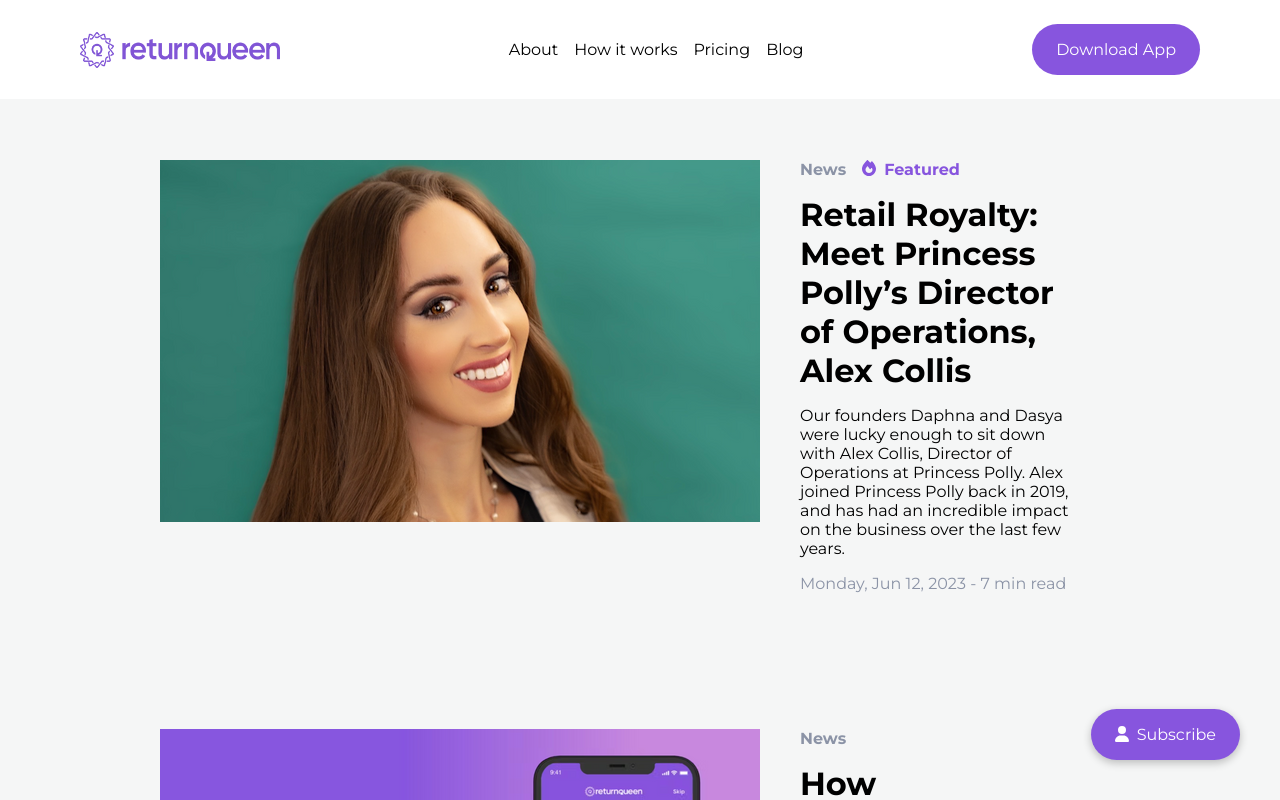
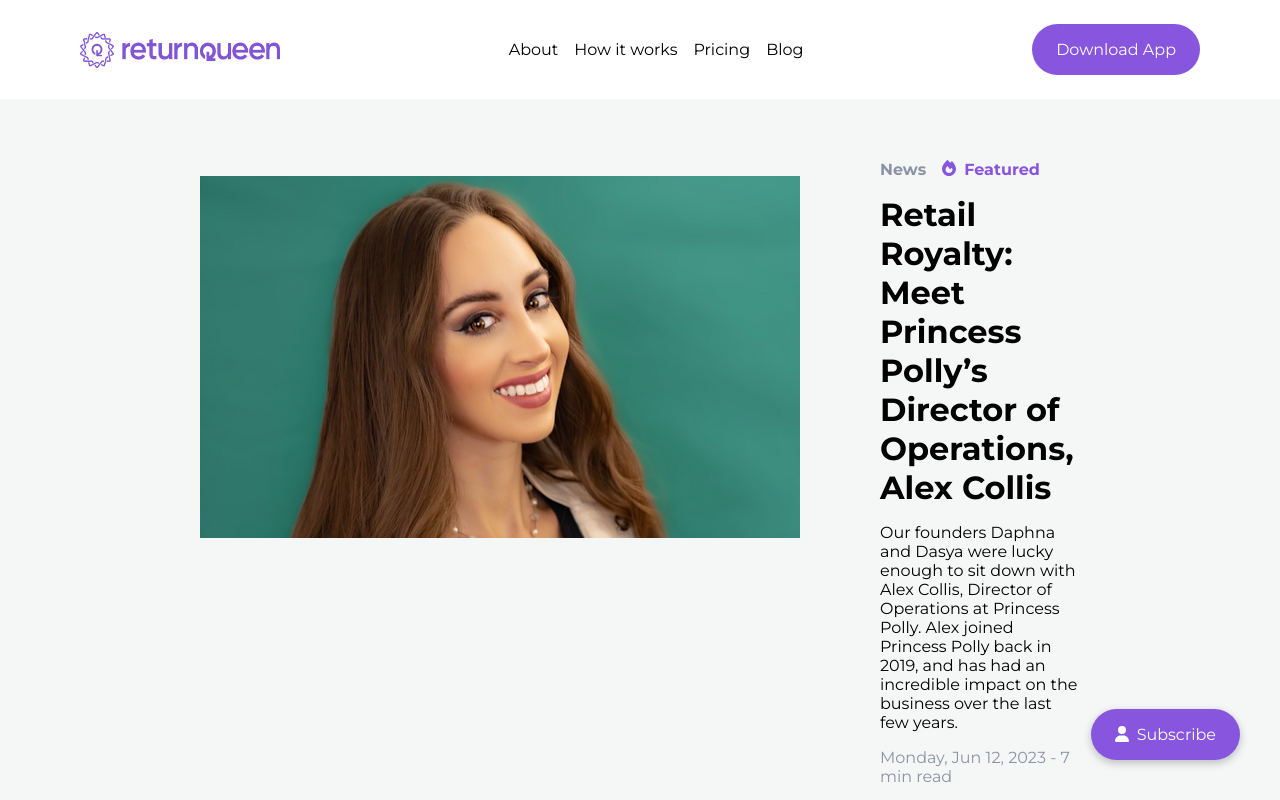
Before and after one commit to yubinjodev/sass-study, a Next.js app: page /blog in a window 1280 px wide. Shown: the top 800 px of the page. Built offline with nearby package versions, Linux system fonts and the light colour scheme.

Commit message:
style: semantics for blog

```diff
--- a/src/components/BlogArticle.tsx
+++ b/src/components/BlogArticle.tsx
@@ -21,12 +21,11 @@ export default function BlogArticle(props: BlogArticleProps) {
 
   return (
     <article className="blogarticle flexrow componentspacing">
-      <div className="blogarticle__image">
+      <figure className="blogarticle__image">
+        <img alt="" src={imgPath} />
+      </figure>
 
-          <img alt="" src={imgPath} />
-      </div>
-
-      <div className="blogarticle__details">
+      <section className="blogarticle__details">
         <div className="flexrowplain">
           <span className="blogarticle__category">{category}</span>
           <span>
@@ -53,7 +52,7 @@ export default function BlogArticle(props: BlogArticleProps) {
             - {duration} min read
           </div>
         </div>
-      </div>
+      </section>
     </article>
   );
 }
--- a/src/features/blog/Blog.tsx
+++ b/src/features/blog/Blog.tsx
@@ -28,8 +28,9 @@ const BlogArticleData: BlogArticleProps[] = [
   },
 ];
 
-export default function Blog(){
-    return(<section className="blog general">
+export default function Blog() {
+  return (
+    <div className="blog general">
       {BlogArticleData.map(
         (
           { category, date, description, duration, imgPath, title, featured },
@@ -47,5 +48,6 @@ export default function Blog(){
           />
         )
       )}
-    </section>)
+    </div>
+  );
 }
```
Lines whose indentation alone changed are shown as unchanged.
